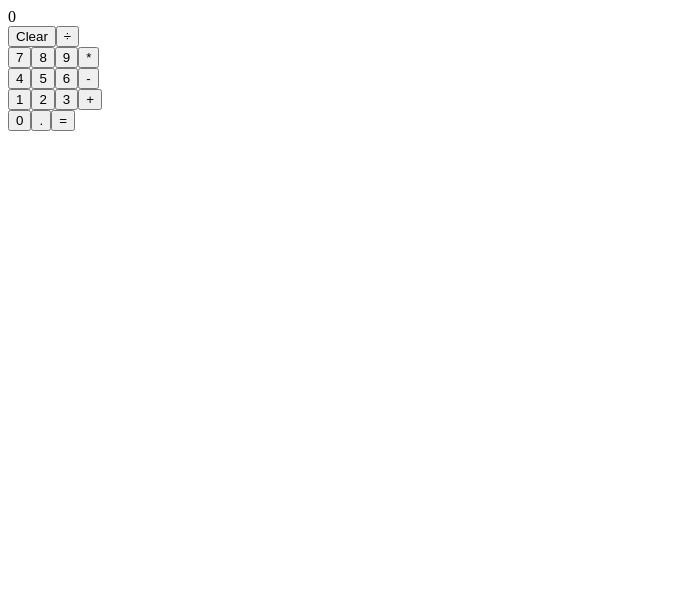
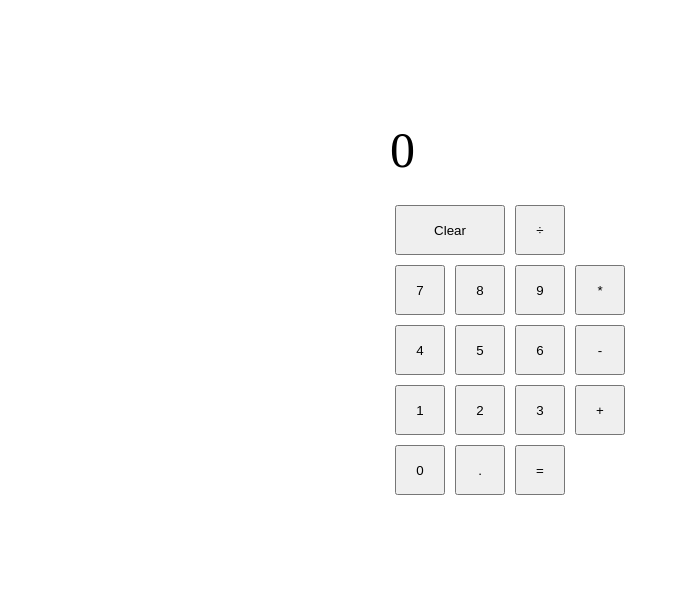
Before and after one commit to btbrad/typescript-note, a plain HTML site: page 03/clac.html in a window 1280 px wide. Shown: the whole page, without its empty margins (0-680 px from the left). Drawn offline with Linux system fonts and the light colour scheme.

Commit message:
read calc source code

```diff
--- a/03/calc.js
+++ b/03/calc.js
@@ -2,7 +2,7 @@
  * @Author: btbrad
  * @Date: 2019-07-22 23:40:16
  * @LastEditors: btbrad
- * @LastEditTime: 2019-07-23 00:43:44
+ * @LastEditTime: 2019-07-23 00:47:16
  * @Description:
  */
 {
@@ -43,7 +43,6 @@
     calc_1.addEventListener('click', function (event) {
         if (event.target instanceof HTMLButtonElement) {
             var text = event.target.textContent;
-            console.log(text);
             // 如果点击的是数字
             if ('0123456789'.indexOf(text) > -1) {
                 // 如果运算读存在
@@ -53,10 +52,12 @@
                     span_1.textContent = n2_1;
                 }
                 else {
+                    // 运算符不存在，则为第一个字符串
                     result_1 = '';
                     n1_1 += text;
                     span_1.textContent = n1_1;
                 }
+                // 如果不是数字 是四则运算符其中之一
             }
             else if ('+-*÷'.indexOf(text) > -1) {
                 if (result_1) {
@@ -70,16 +71,19 @@
                 n1_1 = '';
                 n2_1 = '';
                 operator_1 = '';
+                span_1.textContent = result_1;
             }
             else if (text === 'Clear') {
                 result_1 = '';
                 n1_1 = '';
                 n2_1 = '';
                 operator_1 = '';
+                span_1.textContent = '0';
             }
             else {
                 console.log('invalid input');
             }
+            console.log('n1-' + n1_1, 'n2-' + n2_1, 'operator-' + operator_1, 'result-' + result_1);
         }
     });
     // 定义createButton
@@ -102,7 +106,7 @@
         var div = document.createElement('div');
         div.classList.add('row');
         textList.forEach(function (text) {
-            createButton_1(text, div, "text=" + text);
+            createButton_1(text, div, "text-" + text);
         });
         calc_1.appendChild(div);
     });
--- a/03/clac.html
+++ b/03/clac.html
@@ -7,17 +7,35 @@
  -->
 <!DOCTYPE html>
 <html lang="en">
-
   <head>
-  <meta charset="UTF-8">
-  <meta name="viewport" content="width=device-width, initial-scale=1.0">
-  <meta http-equiv="X-UA-Compatible" content="ie=edge">
+    <meta charset="UTF-8" />
+    <meta name="viewport" content="width=device-width, initial-scale=1.0" />
+    <meta http-equiv="X-UA-Compatible" content="ie=edge" />
     <title>Document</title>
+    <style>
+      .calc {
+        width: 500px;
+        height: 500px;
+        margin: 100px auto;
+      }
+      .output {
+        width: 500px;
+        height: 100px;
+        font-size: 50px;
+        line-height: 100px;
+      }
+      .row button {
+        width: 50px;
+        height: 50px;
+        margin: 5px;
+      }
+      .row button.text-Clear {
+        width: 110px;
+      }
+    </style>
   </head>
 
   <body>
-
     <script src="calc.js"></script>
   </body>
-
 </html>
```
Also changed, not shown: 03/calc.ts (+11 -2 lines), 2 other files. Lines whose indentation alone changed are shown as unchanged.
